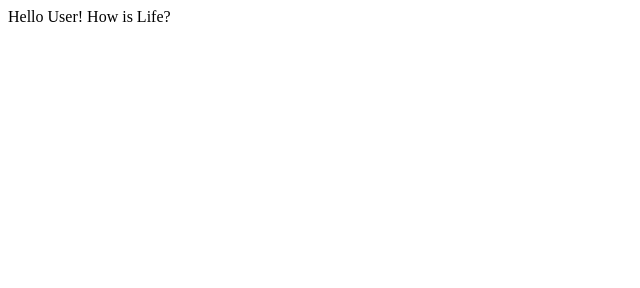
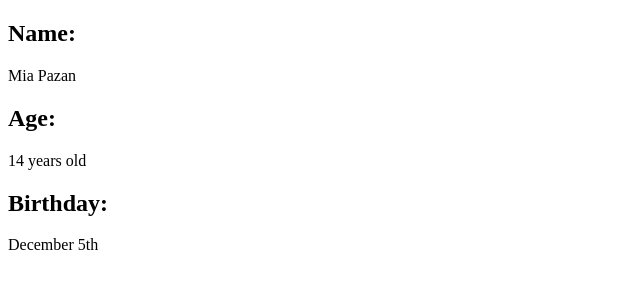
Before and after one commit to wooshy29/Visual-Code, a plain HTML site: page index.html in a window 1280 px wide. Shown: the whole page, without its empty margins (0-640 px from the left). Drawn offline with Linux system fonts and the light colour scheme.

Commit message:
added new info

```diff
--- a/index.html
+++ b/index.html
@@ -1,10 +1,22 @@
 <!DOCTYPE html>
 <html>
     <head>
-        <title>Test</title>
+        <title>Who am I?</title>
     </head>
     <body>
-        Hello User!
-        How is Life?
+        <h2>Name:</h2>
+        <p>
+            Mia Pazan
+        </p>
+        <h2>Age:</h2>
+        <p>
+            14 years old
+        </p>
+        <h2>
+            Birthday:
+        </h2>
+        <p>
+            December 5th
+        </p>
     </body>
 </html>
```
